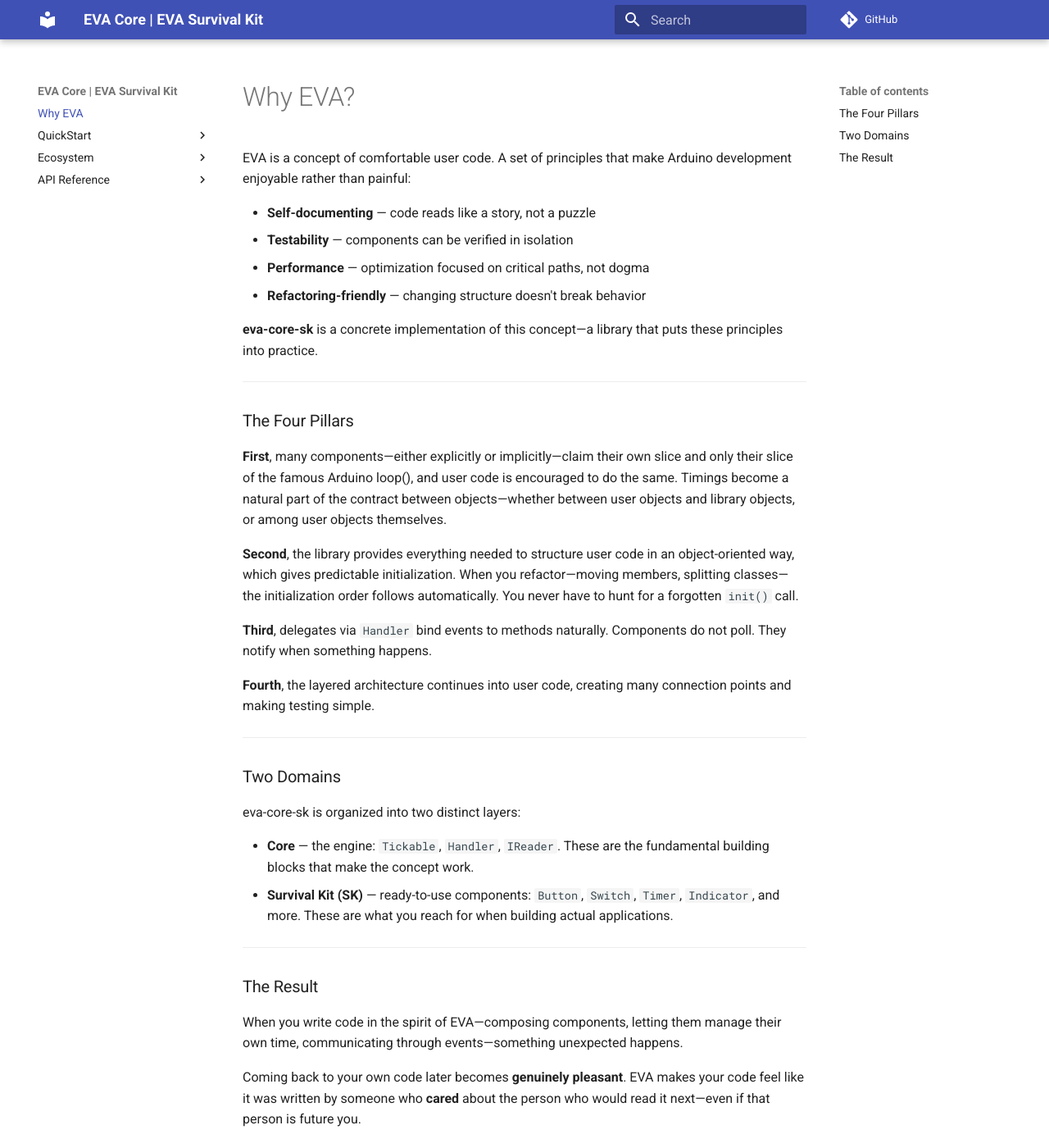
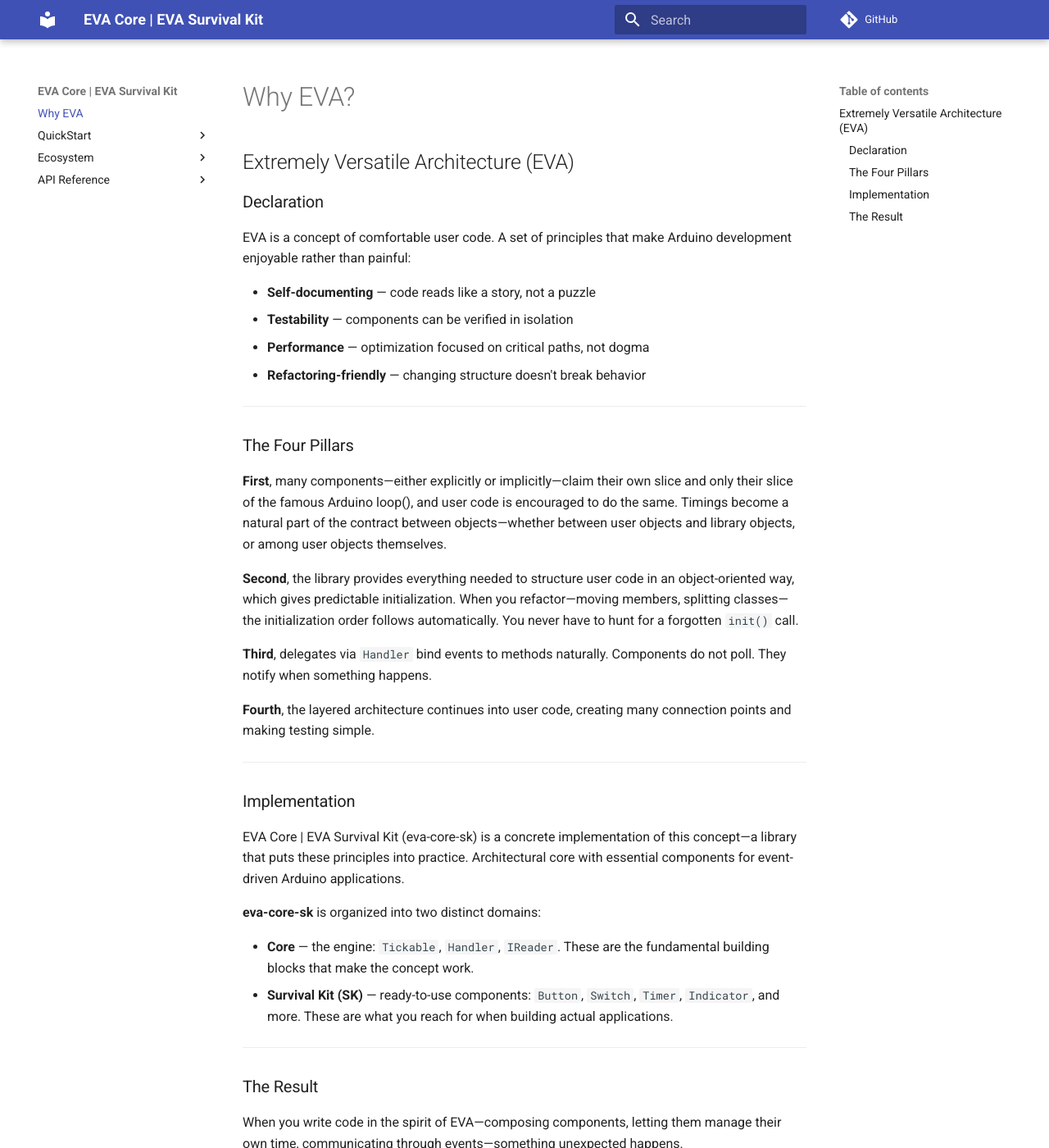
Before and after one commit to agusevtec/eva-core-sk, an MkDocs documentation site: the page built from docs-md/index.md, in a window 1280 px wide and 1400 px high. Shown: the whole window at 82% size. Built offline with MkDocs 1.6.1 and Material for MkDocs 9.7.7, drawn with Linux system fonts in a browser that asks for light colours; comment, search, counter and statistics services are not loaded.

Commit message:
clarify concept in the docs

```diff
--- a/docs-md/index.md
+++ b/docs-md/index.md
@@ -1,4 +1,8 @@
 # Why EVA?
+
+## Extremely Versatile Architecture (EVA)
+
+### Declaration
 
 EVA is a concept of comfortable user code. A set of principles that make Arduino development enjoyable rather than painful:
 
@@ -23,9 +25,11 @@ EVA is a concept of comfortable user code. A set of principles that make Arduino
 
 ---
 
-### Two Domains
+### Implementation
 
-eva-core-sk is organized into two distinct layers:
+EVA Core | EVA Survival Kit (eva-core-sk) is a concrete implementation of this concept—a library that puts these principles into practice. Architectural core with essential components for event-driven Arduino applications.
+
+**eva-core-sk** is organized into two distinct domains:
 
 - **Core** — the engine: `Tickable`, `Handler`, `IReader`. These are the fundamental building blocks that make the concept work.
 - **Survival Kit (SK)** — ready-to-use components: `Button`, `Switch`, `Timer`, `Indicator`, and more. These are what you reach for when building actual applications.
```
Also changed, not shown: other parts of docs-md/index.md (+0 -2 lines), README.md (+4 -4 lines), 2 other files.
